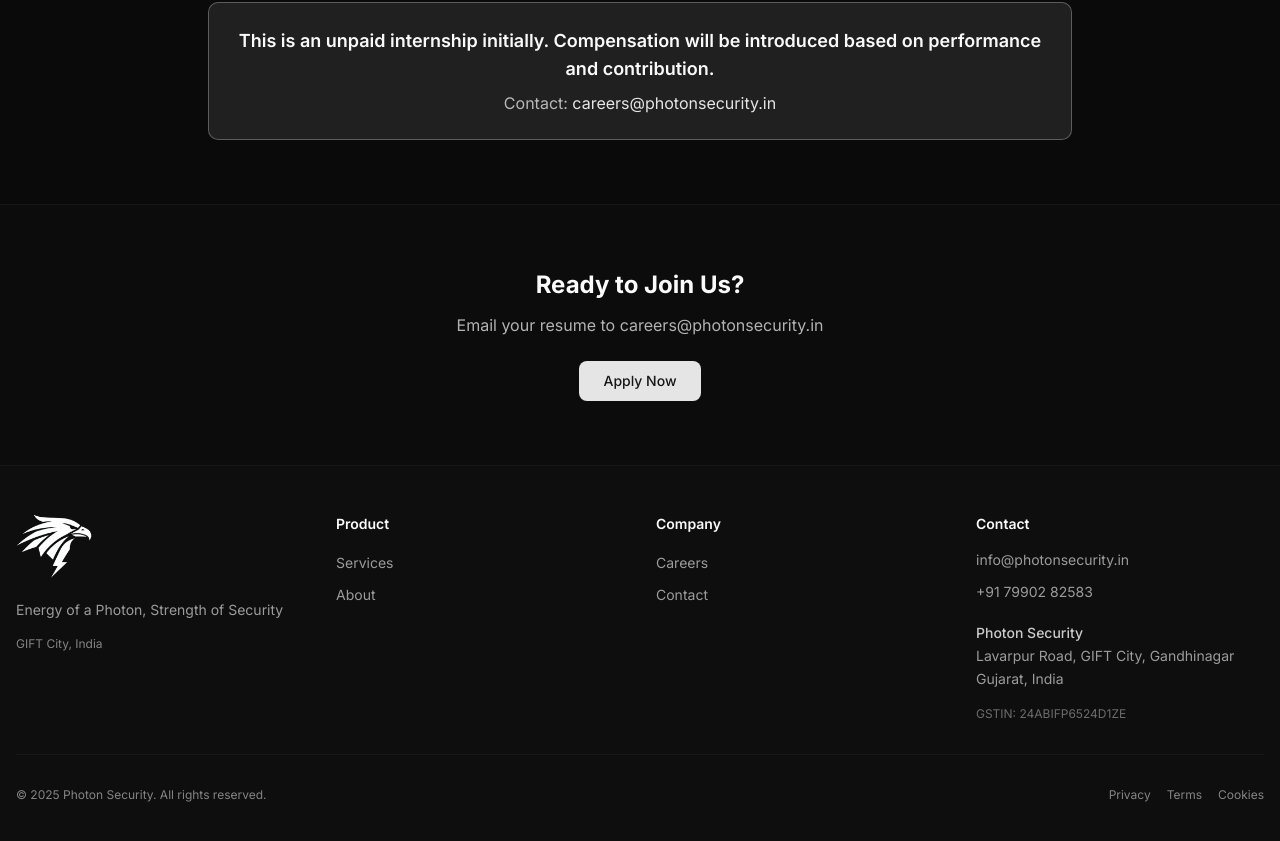
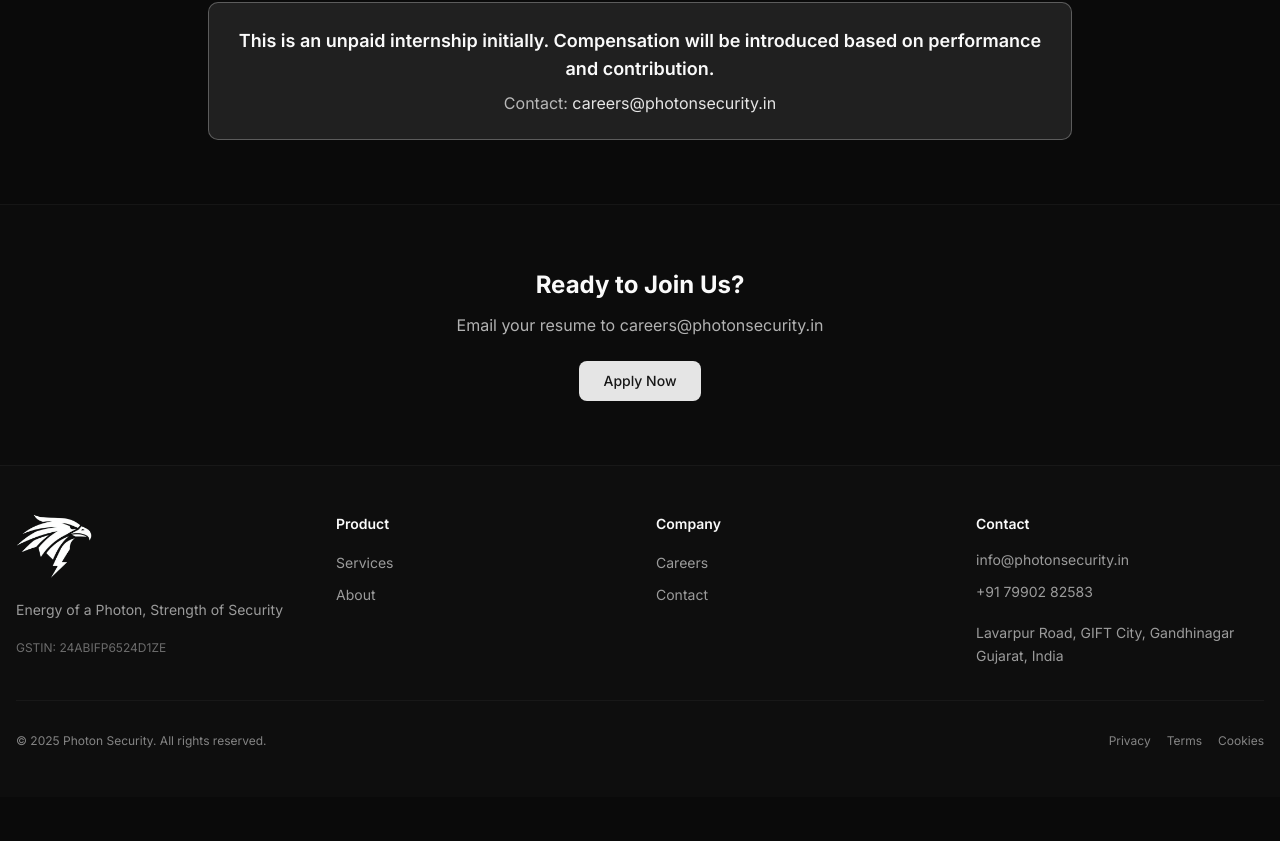
Before and after one commit to Locus2312/photon-security, a Next.js app: page /careers/software-developer-intern in a window 1280 px wide. Shown: the part 1179-2020 px from the top of the page. After the commit the page ends 1976 px from the top, so only its background shows below. Built offline with nearby package versions, Linux system fonts and the light colour scheme.

Commit message:
refactor: fixed footer

```diff
--- a/components/footer.tsx
+++ b/components/footer.tsx
@@ -20,7 +20,9 @@ export function Footer() {
 
             <p className="text-sm text-foreground/60 mb-4">{BRAND.tagline}</p>
 
-            <p className="text-xs text-foreground/50">GIFT City, India</p>
+            <div className="text-xs text-foreground/40 pt-1">
+              GSTIN: 24ABIFP6524D1ZE
+            </div>
           </div>
 
           <div>
@@ -75,16 +77,9 @@ export function Footer() {
               </a>
 
               <address className="not-italic leading-relaxed pt-2">
-                <div className="font-medium text-foreground/80">
-                  Photon Security
-                </div>
                 <div>Lavarpur Road, GIFT City, Gandhinagar</div>
                 <div>Gujarat, India</div>
               </address>
-
-              <div className="text-xs text-foreground/40 pt-1">
-                GSTIN: 24ABIFP6524D1ZE
-              </div>
             </div>
           </div>
         </div>
```
